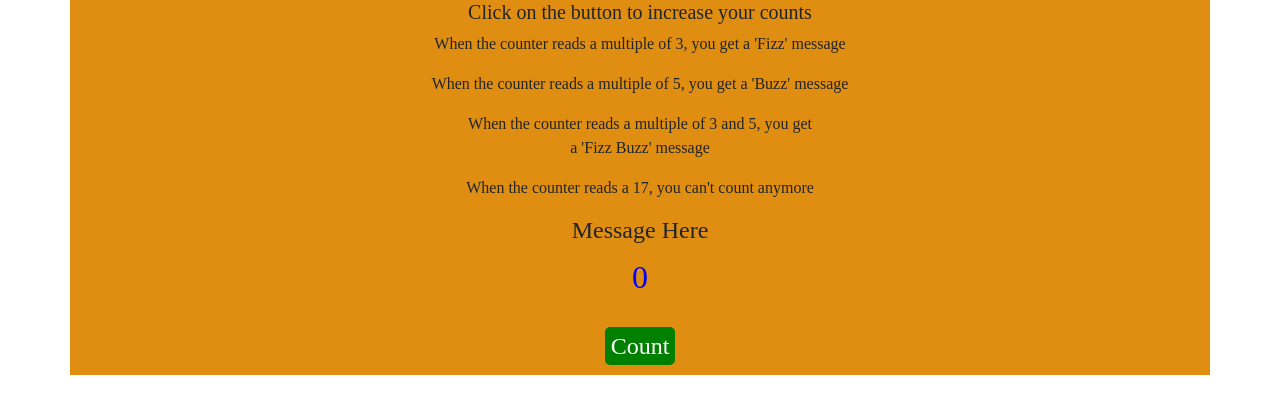
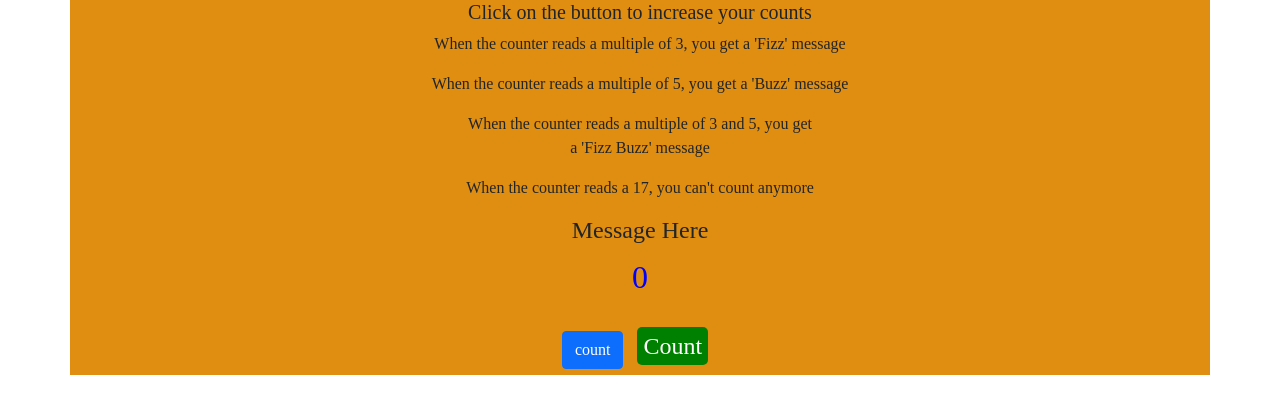
Before and after one commit to Tdebrah/Devictor-Counts, a plain HTML site: page index.html in a window 1280 px wide. Drawn offline with nearby package versions, Linux system fonts and the light colour scheme.

Commit message:
bringing in bootstrap

```diff
--- a/index.html
+++ b/index.html
@@ -51,6 +51,7 @@
             <h4 id="Message">Message Here</h4>
             <p id="counter">0</p>
         </div>
+        <div class="btn btn-primary">count</div>
         <button id="counterBtn">Count</button>
     </div>
 
```
